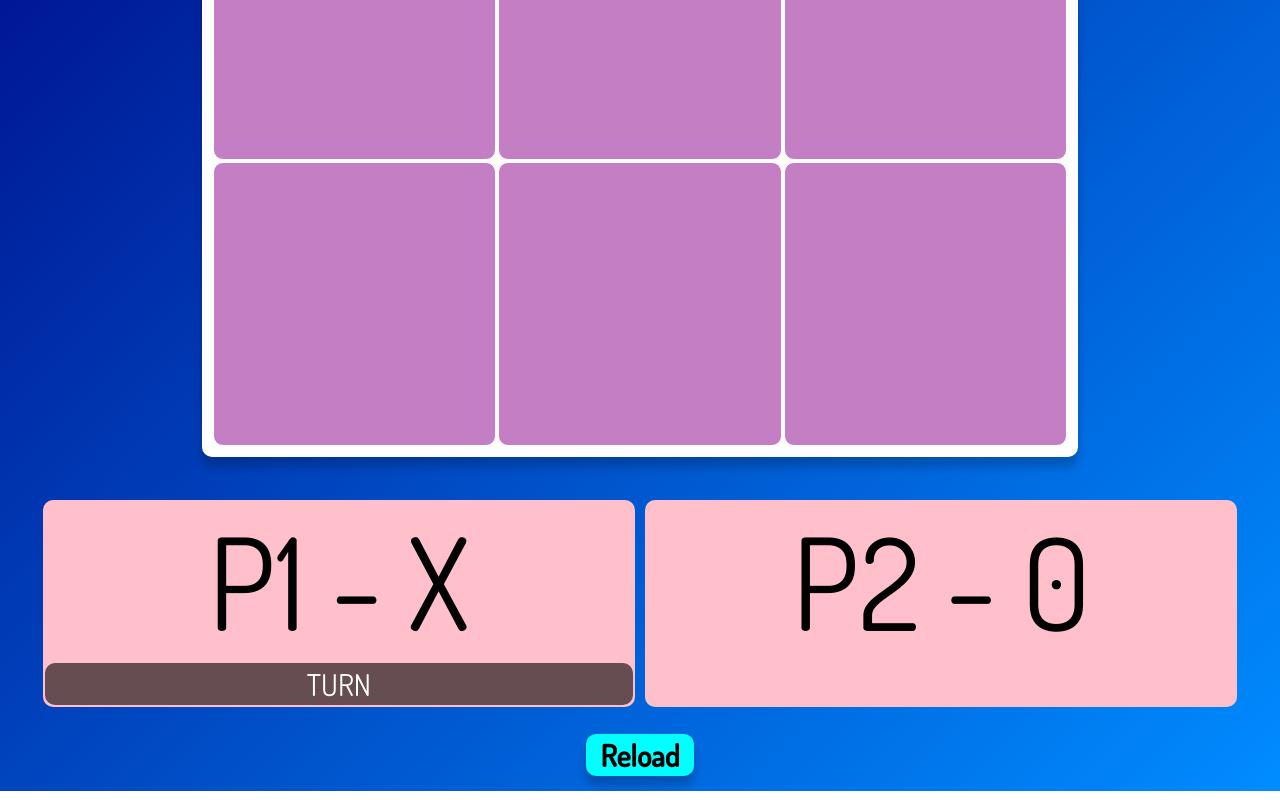
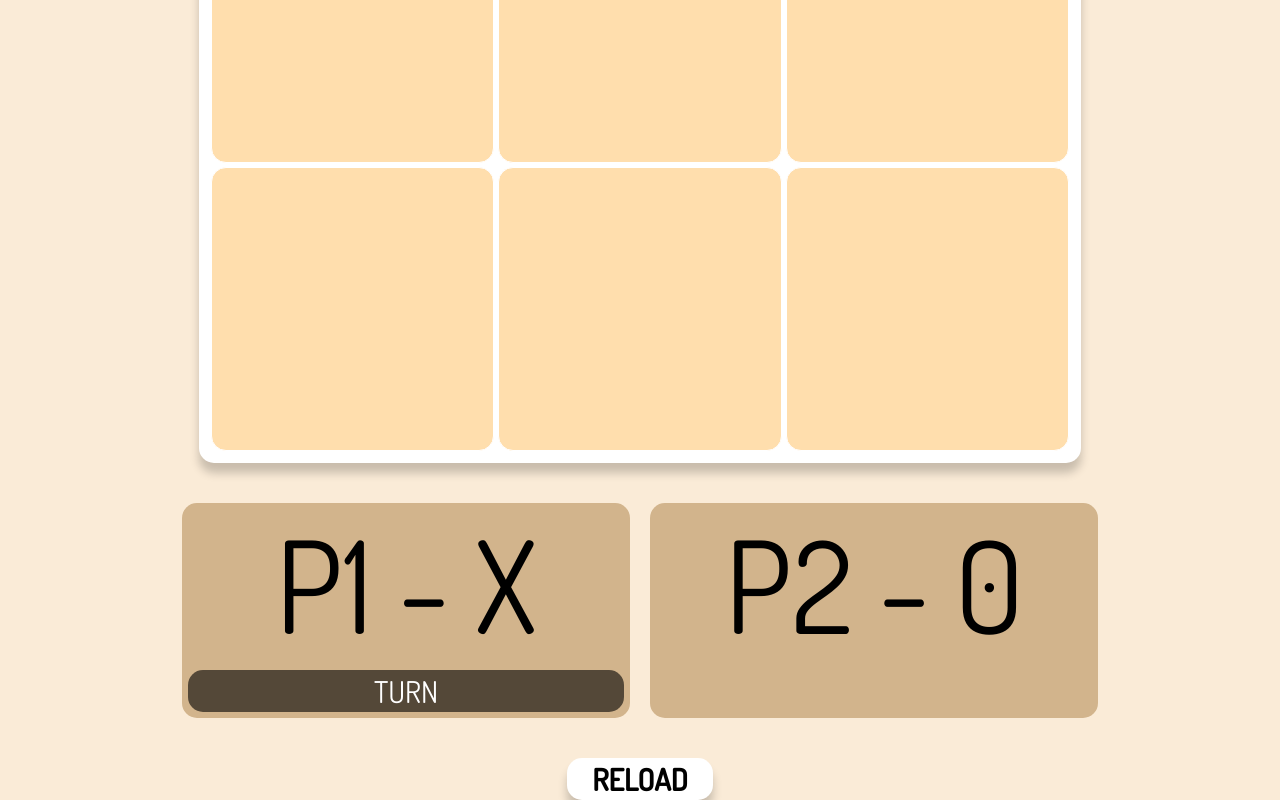
Before and after one commit to ujjaval-shah/ticTacToe, a React (Create React App) app: page / in a window 1280 px wide. Shown: the part 543-1343 px from the top of the page. Built offline with nearby package versions, Linux system fonts and the light colour scheme.

Commit message:
theme-change

```diff
--- a/src/App.js
+++ b/src/App.js
@@ -1,14 +1,20 @@
-import React from 'react';
+import React, { useState } from 'react';
 // import logo from './logo.svg';
 import './App.css';
 import Child from './child';
 
 function App() {
 
+	const [gameID, setGameID] = useState(0);
+
+	const reload = () => {
+		setGameID(gameID + 1)
+	}
+
 	return (
 		<>
 			<p id="tictactoe"> TIC - TAC - TOE </p>
-			<Child />
+			<Child key={gameID} reloadGame={reload} />
 		</>
 	);
 }
--- a/src/Status.jsx
+++ b/src/Status.jsx
@@ -3,9 +3,6 @@ import React from 'react';
 function Status(props) {
 
     if (props.need) {
-        // return (
-        //     <div className="status"> TURN </div>
-        // )
 
         if (!(props.params.status)) {
             return (
--- a/src/WinLoss.jsx
+++ b/src/WinLoss.jsx
@@ -8,20 +8,20 @@ function WinLoss(props) {
 
     if (props.content.status === 1) {
         return (
-            <div id="WinLossContain">
-                <h1 id="win_loss">
+            <div id="WinLossContain" className="container">
+                <p id="win_loss">
                     {`Player ${props.content.count % 2 + 1} has won the game.`}
-                </h1>
+                </p>
             </div>
         )
     }
 
     if (props.content.status === 2) {
         return (
-            <div id="WinLossContain">
-                <h1 id="win_loss">
+            <div id="WinLossContain" className="container">
+                <p id="win_loss container">
                     {`Oops... Match Draw.`}
-                </h1>
+                </p>
             </div>
         )
     }
--- a/src/child.jsx
+++ b/src/child.jsx
@@ -2,37 +2,12 @@ import React, { Component } from 'react'
 import WinLoss from './WinLoss'
 import Status from './Status'
 
-// gameState - 0 - running
-
-// var palettes = [
-//     "#B3CC57",
-//     "#ECF081",
-//     "#FFBE40",
-//     "#EF746F",
-//     "#AB3E5B"
-// ]
-
 class Child extends Component {
-    state = { mark: [' ', ' ', ' ', ' ', ' ', ' ', ' ', ' ', ' '], status: 0, count: 0, win_list: [], back_color: 0 }
+    state = { mark: [' ', ' ', ' ', ' ', ' ', ' ', ' ', ' ', ' '], status: 0, count: 0, win_list: [] }
     player = ['X', 'O']
 
     reset = () => {
-        this.setState(
-            { mark: [' ', ' ', ' ', ' ', ' ', ' ', ' ', ' ', ' '], status: 0, count: 0, win_list: [], back_color: this.state.back_color + 1 }
-        )
-
-        // const indx = this.state.back_color % palettes.length;
-        // document.body.style.background = palettes[indx];
-
-    }
-
-    componentWillUnmount() {
-        var viewport = document.querySelector('meta[name="viewport"]');
-
-        if (viewport) {
-            viewport.content = "initial-scale=0.1";
-            viewport.content = "width=600";
-        }
+        this.props.reloadGame()
     }
 
     checkStatus = (newMark) => {
@@ -51,7 +26,6 @@ class Child extends Component {
         if (this.state.mark[pos] !== ' ' || this.state.status !== 0) return
         let newMark = this.state.mark.map(y => y)
         newMark[pos] = this.player[(this.state.count) % 2]
-        // let gameState = this.checkStatus(newMark)
         let possibleWin = this.checkStatus(newMark)
         let gameState = (possibleWin.length) ? 1 : 0;
         console.log(possibleWin, gameState)
@@ -66,57 +40,20 @@ class Child extends Component {
         return (
             <>
 
-                <div className="game">
+                <div className="game container">
 
                     {this.state.mark.map((item, index) => (
                         <div className={`grid-cell ${this.state.win_list.includes(index) ? "win-cell" : "normal-cell"}`} onClick={() => this.handleClick(index)}
                         > <div className="mark"> {item} </div> </div>
                     ))}
 
-                    {/* <div onClick={() => this.handleClick(0)}
-                        style={{ backgroundColor: this.state.win_list.includes(0) ? "aqua" : "lightcyan" }}
-                    > <div className="cell"> {this.state.mark[0]} </div> </div>
-                    <div onClick={() => this.handleClick(1)}
-                        style={{ backgroundColor: this.state.win_list.includes(1) ? "aqua" : "lightcyan" }}
-                    > <div className="cell"> {this.state.mark[1]} </div> </div>
-                    <div onClick={() => this.handleClick(2)}
-                        style={{ backgroundColor: this.state.win_list.includes(2) ? "aqua" : "lightcyan" }}
-                    > <div className="cell"> {this.state.mark[2]} </div> </div>
-
-
-                    <div onClick={() => this.handleClick(3)}
-                        style={{ backgroundColor: this.state.win_list.includes(3) ? "aqua" : "lightcyan" }}
-                    > <div className="cell"> {this.state.mark[3]} </div> </div>
-                    <div onClick={() => this.handleClick(4)}
-                        style={{ backgroundColor: this.state.win_list.includes(4) ? "aqua" : "lightcyan" }}
-                    > <div className="cell"> {this.state.mark[4]} </div> </div>
-                    <div onClick={() => this.handleClick(5)}
-                        style={{ backgroundColor: this.state.win_list.includes(5) ? "aqua" : "lightcyan" }}
-                    > <div className="cell"> {this.state.mark[5]} </div> </div>
-
-
-                    <div onClick={() => this.handleClick(6)}
-                        style={{ backgroundColor: this.state.win_list.includes(6) ? "aqua" : "lightcyan" }}
-                    > <div className="cell"> {this.state.mark[6]} </div> </div>
-                    <div onClick={() => this.handleClick(7)}
-                        style={{ backgroundColor: this.state.win_list.includes(7) ? "aqua" : "lightcyan" }}
-                    > <div className="cell"> {this.state.mark[7]} </div> </div>
-                    <div onClick={() => this.handleClick(8)}
-                        style={{ backgroundColor: this.state.win_list.includes(8) ? "aqua" : "lightcyan" }}
-                    > <div className="cell"> {this.state.mark[8]} </div> </div> */}
-
                 </div>
 
-                <div className="info">
+                <div className="info container">
                     <div
                         className={`player ${(!(this.state.count % 2) && !(this.state.status)) || (this.state.status === 1 && !(this.state.count % 2)) ? "active" : "inactive"}`}
-                    // style={{
-                    //     backgroundColor: (!(this.state.count % 2) && !(this.state.status)) || (this.state.status === 1 && !(this.state.count % 2)) ? "#F7DC6F" : "orange",
-                    // }}
                     > <div className="which_player"> P1 - X </div>
-                        {/* <div className="status"> {!(this.state.count % 2) && !(this.state.status) ? "TURN" : '\xa0'}
-                            {this.state.status === 1 && !(this.state.count % 2) ? "WINNER" : '\xa0'}
-                        </div> */}
+
                         <Status need={!(this.state.count % 2)} params={
                             { status: this.state.status }
                         } />
@@ -124,20 +61,13 @@ class Child extends Component {
                     <div
                         className={`player ${((this.state.count % 2) && !(this.state.status)) || (this.state.status === 1 && (this.state.count % 2)) ? "active" : "inactive"}`}
                     > <div className="which_player"> P2 - 0</div>
-                        {/* <div className="status"> {(this.state.count % 2) && !(this.state.status) ? "TURN" : '\xa0'}
-                            {this.state.status === 1 && (this.state.count % 2) ? "WINNER" : '\xa0'}
-                        </div> */}
+
                         <Status need={(this.state.count % 2)} params={
                             { status: this.state.status }
                         } />
                     </div>
 
                 </div>
-
-                {/* <h1 id="win_loss" style={{ color: "#8B0000", backgroundColor: "orange" }}>
-                    {this.state.status === 1 && `Player ${this.state.count % 2 + 1} has won the game.`}
-                    {this.state.status === 2 && `Oops... Match Draw.`}
-                </h1> */}
 
                 <WinLoss content={
                     {
@@ -146,8 +76,8 @@ class Child extends Component {
                     }
                 } />
 
-                <div id="reload" onClick={this.reset}>
-                    Reload
+                <div id="reload" className="container" onClick={this.reset}>
+                    RELOAD
                 </div>
 
             </>
--- a/src/index.css
+++ b/src/index.css
@@ -6,11 +6,20 @@ body {
     -webkit-font-smoothing: antialiased;
     -moz-osx-font-smoothing: grayscale;
     font-family: 'Dosis', sans-serif;
-    background-image: linear-gradient(135deg, navy 5%, #008cff);
+    background-color: antiquewhite;
+}
+
+html,
+body {
+    height: 100%;
 }
 
 code {
     font-family: source-code-pro, Menlo, Monaco, Consolas, 'Courier New', monospace;
+}
+
+.container {
+    margin: 30px auto;
 }
 
 .gamefont {
@@ -18,27 +27,27 @@ code {
 }
 
 .info {
-    margin: 10mm 10mm;
     font-size: 30px;
     height: auto;
     vertical-align: top;
     display: grid;
     grid-template-columns: 1fr 1fr;
     text-align: center;
-    margin-bottom: 6mm;
+    width: max-content;
 }
 
 #root {
     /* min-width: 600px; */
     margin: 0 auto;
-    min-height: 700px;
+    height: 100%;
+
 }
 
 #tictactoe {
     margin-top: 0;
     padding: 5px 0;
     font-size: 50px;
-    background-color: pink;
+    background-color: springgreen;
     text-align: center;
 }
 
@@ -52,9 +61,8 @@ code {
 
 .game {
     background-color: #fff;
-    border-radius: 10px;
+    border-radius: 15px;
     box-shadow: 0 10px 10px rgba(0, 0, 0, 0.2);
-    margin: 20px auto;
     padding: 10px;
 
     display: grid;
@@ -72,8 +80,8 @@ code {
     width: 22vw;
     font-size: 15vw;
     border: white solid 0.5px;
-    margin: 1px 1px;
-    border-radius: 10px;
+    margin: 2px 2px;
+    border-radius: 15px;
     text-align: center;
 }
 
@@ -90,40 +98,37 @@ code {
 
 #win_loss {
     font-size: 30px;
-    width: max-content;
     margin: 0 auto;
     padding: 5px 10px;
+    text-align: center;
 }
 
 #WinLossContain {
-    background-color: azure;
-    width: max-content;
-    border-radius: 10px;
-    margin: 0 auto;
-    margin-bottom: 8mm;
+    background-color: khaki;
+    width: 90vw;
+    border-radius: 15px;
 }
 
 .normal-cell {
-    background-color: darkmagenta;
+    background-color: navajowhite;
     color: white;
+}
+
+.win-cell {
+    background-color: navajowhite;
     opacity: 0.5;
 }
 
-.win-cell {
-    background-color: darkmagenta;
-    color: white;
-}
-
 .player {
-    margin: 5px;
-    border-radius: 10px;
-    background-color: pink;
+    margin: 10px;
+    border-radius: 15px;
+    background-color: tan;
+    width: 35vw;
 }
 
 /* .active {
     background-color: pink;
 }
-
 .inactive {
     background-color: white;
 } */
@@ -132,17 +137,16 @@ code {
     background-color: rgba(0, 0, 0, 0.6);
     color: white;
     padding: 2px 15px;
-    margin: 2px 2px;
-    border-radius: 10px;
+    margin: 6px 6px;
+    border-radius: 15px;
 }
 
 #reload {
     font-size: 30px;
-    background-color: cyan;
-    padding: 2px 15px;
+    background-color: white;
+    padding: 2px 25px;
     width: max-content;
-    border-radius: 10px;
-    margin: 15px auto;
+    border-radius: 15px;
     font-weight: bold;
     box-shadow: 0 10px 10px rgba(0, 0, 0, 0.2);
 }
```
